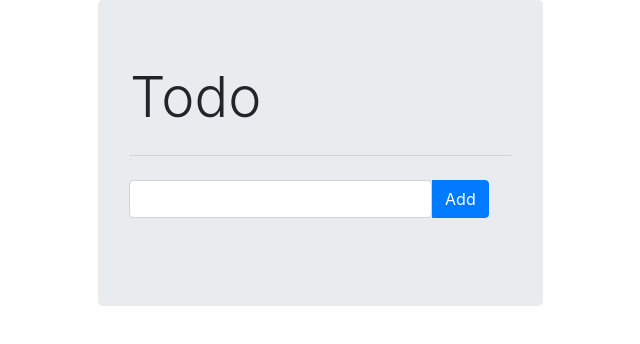
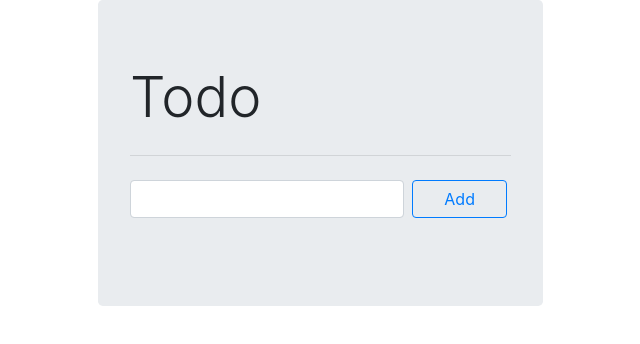
Before and after one commit to mave108/todo, a React (Create React App) app: page / in a window 1280 px wide. Shown: the top 344 px of the page, without its empty margins (272-912 px from the left). Built offline with nearby package versions, Linux system fonts and the light colour scheme.

Commit message:
button allignment issue fix

```diff
--- a/src/Components/Task/Add/Addtask.js
+++ b/src/Components/Task/Add/Addtask.js
@@ -7,18 +7,14 @@ const Layout = (props) =>{
     return(
         <div className="row">
             <div className="col-12">
-                <form onSubmit={ (e)=>{props.submitHandler(e)}} name="add-task">
-                <div className="input-group">
-                    <div className="input-group-append">
+                <form onSubmit={ (e)=>{props.submitHandler(e)}} name="add-task" className="form-inline">
                     <input type="text"
                            name="addtask"
-                           className="form-control col-11"
+                           className="form-control mr-sm-2"
                            onChange={props.updateHandler}
                            value={props.value}
-                           />  {' '}
-                        <button className="btn btn-primary" type="submit">Add</button>
-                    </div>
-                </div>
+                           />
+                        <button className="btn btn-outline-primary my-2 my-sm-0 col-3" type="submit">Add</button>
                 </form>
            </div>
         </div>
```
